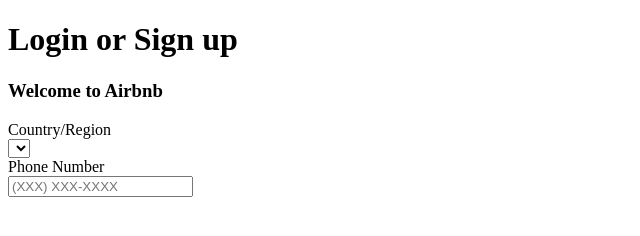
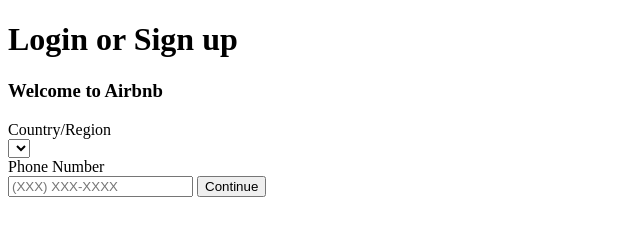
Before and after one commit to SaharaParker/forms-v1, a plain HTML site: page airbnb-form.html in a window 1280 px wide. Shown: the whole page, without its empty margins (0-640 px from the left). Drawn offline with Linux system fonts and the light colour scheme.

Commit message:
Added Continue button

```diff
--- a/airbnb-form.html
+++ b/airbnb-form.html
@@ -25,6 +25,10 @@
     <input name="phoneInputphoneNumber" placeholder="(XXX) XXX-XXXX" aria-required="true" data-testid="login-signup">
 </label>
 
+<button data-testid="signup-login-submit-btn" type="submit" class="_ksc1xbi" data-veloute="submit-btn-cypress">
+    <span class="_tcp689">Continue</span>
+</button>
+
 
 
 </body>
```
